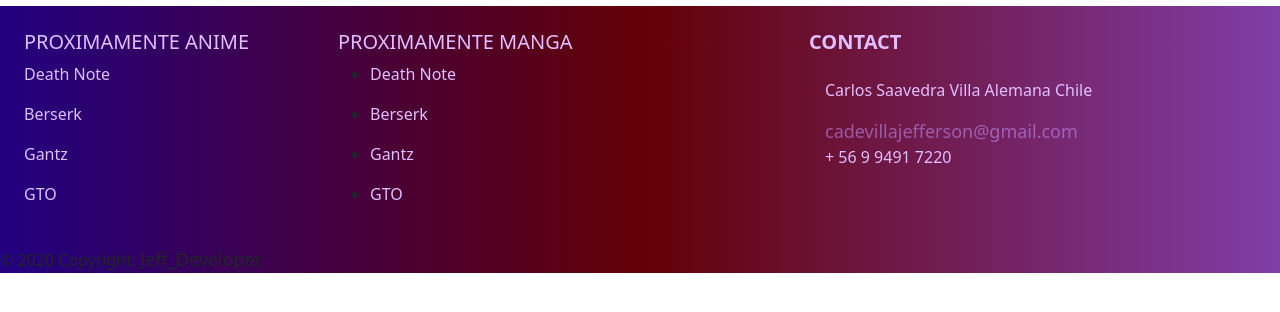
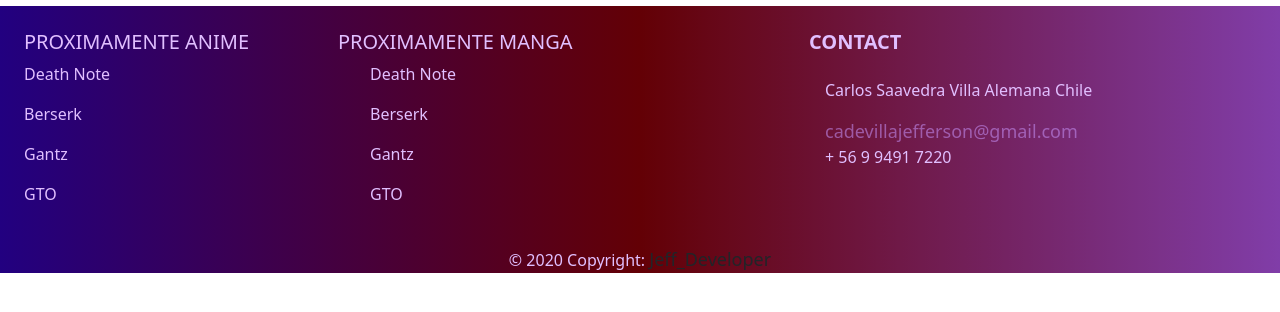
Before and after one commit to HaiDekimasu/Samuray-x-python, a Django app: page / in a window 1280 px wide. Shown: the part 210-522 px from the top of the page. Run offline with Django 3.2, Linux system fonts and the light colour scheme.

Commit message:
modified:   static/styles/styles.css

```diff
--- a/Templates/layout/partials/footer.html
+++ b/Templates/layout/partials/footer.html
@@ -12,8 +12,8 @@
                 </ul>
             </div>
             <div class="col-lg-3 col-md-6 mb-4 mb-md-0">
-                <h5 class="text-uppercase ">Proximamente Manga</h5>
-                <ul class="list-unstyledn mb-0">
+                <h5 class="text-uppercase">Proximamente Manga</h5>
+                <ul class="list-unstyledn mb-0 mr-0">
                     <li><p>Death Note</p></li>
                     <li><p>Berserk</p></li>
                     <li><p>Gantz</p></li>
--- a/static/styles/styles.css
+++ b/static/styles/styles.css
@@ -90,7 +90,15 @@ a{
     text-decoration: none;
     font-size: large;
 }
+.containerfooter li{
+    list-style-type: none;
+}
 .copifooter{
+    text-align: center;
+    justify-content: center;
     display: block;
-
+    color: #e1bfff;
 }
+.text-body{
+    color: #c28cf193;
+}
```
